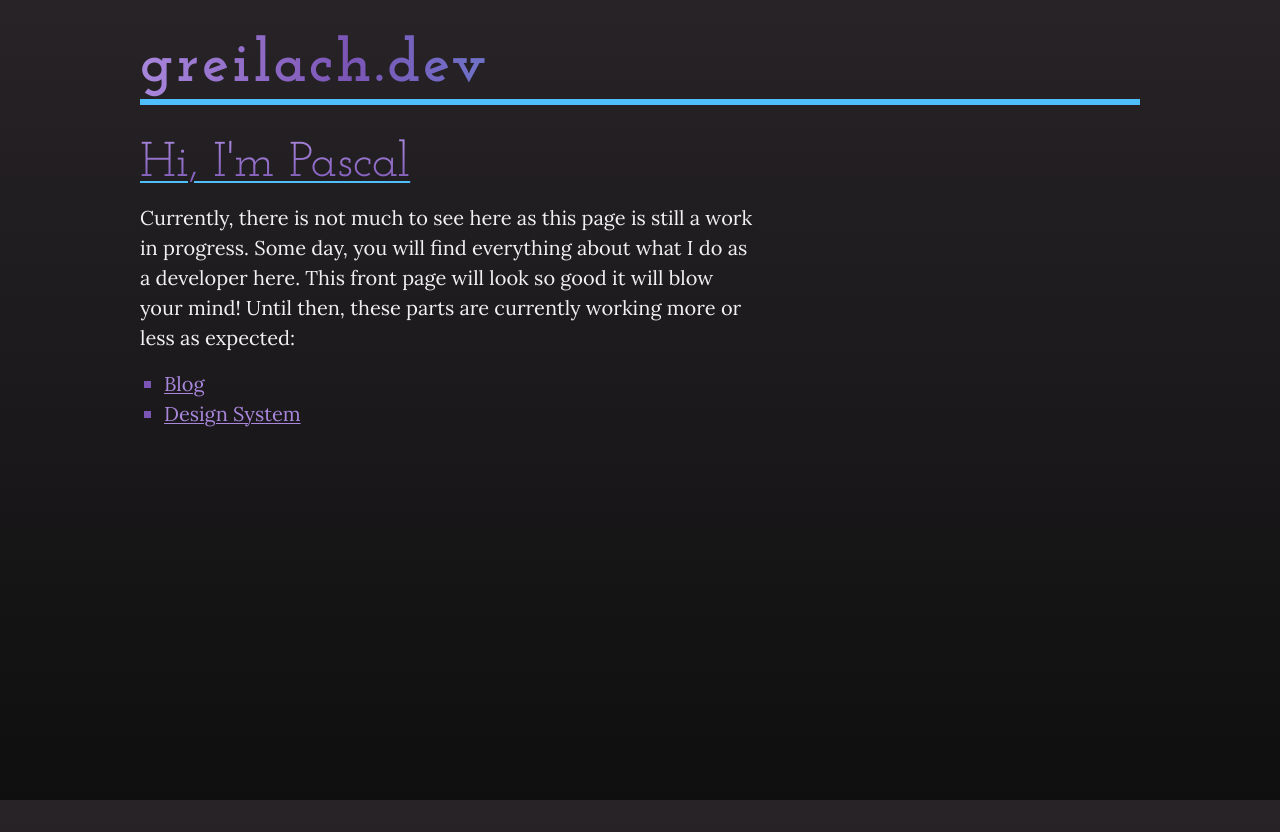
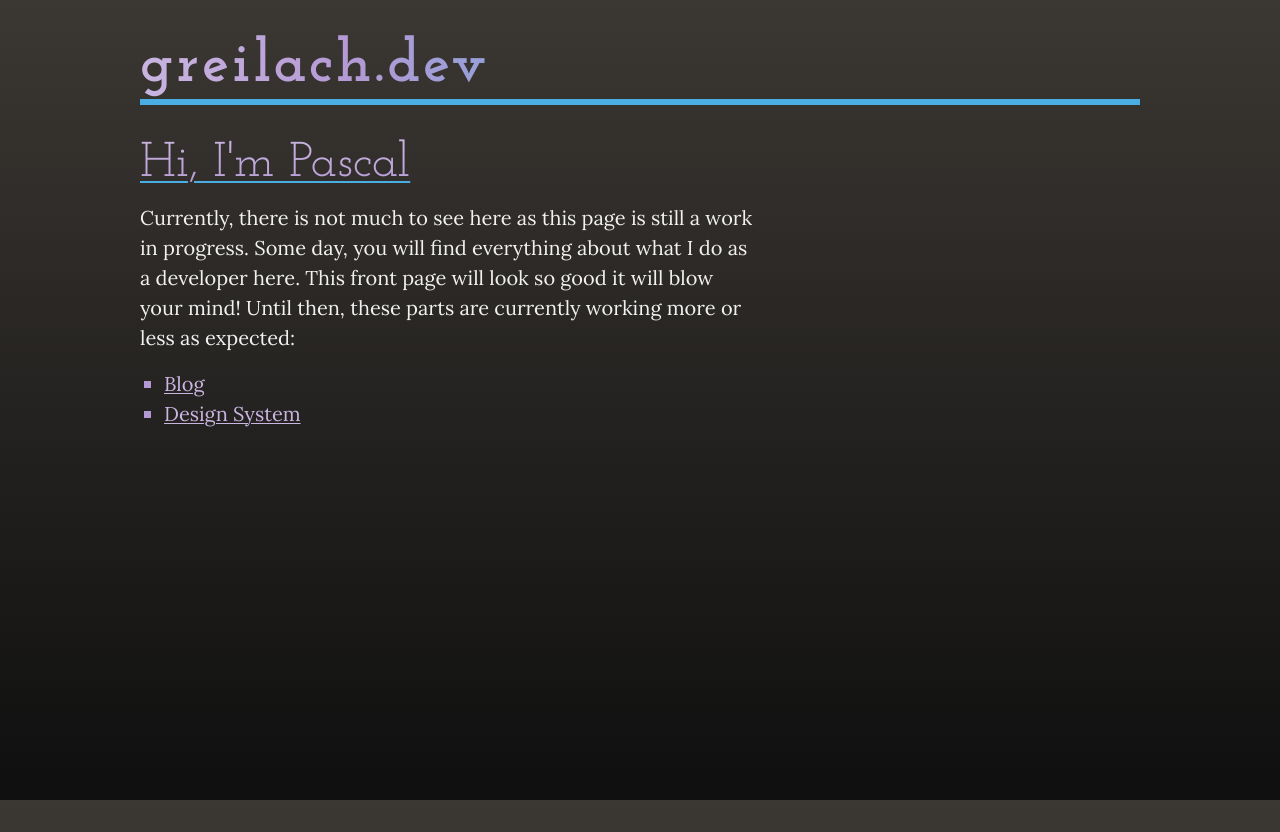
Before and after one commit to Frdnspnzr/greilach.dev, a Next.js app: page / in a window 1280 px wide. Built offline with nearby package versions, Linux system fonts and the light colour scheme.

Commit message:
Update color palette

```diff
--- /dev/null
+++ b/app/theme/palette.scss
@@ -0,0 +1,61 @@
+:root {
+  /* @link https://accessiblepalette.com/?lightness=98.2,93.95,85.1,76.5,67.65,57.8,47.6,40.4,32.4,23.55&fc0547=1,0&fffb16=1,0&4ebffb=1,0&7b55b5=1,0&FFEEDD=0,0 */
+
+  --red-50: #fff8f8;
+  --red-100: #ffe9e7;
+  --red-200: #ffc7c5;
+  --red-300: #ffa5a3;
+  --red-400: #ff7d80;
+  --red-500: #ff4158;
+  --red-600: #df1340;
+  --red-700: #ba1a37;
+  --red-800: #931c2d;
+  --red-900: #6a1b22;
+
+  --yellow-50: #fffdbf;
+  --yellow-100: #f9f518;
+  --yellow-200: #dfdb1c;
+  --yellow-300: #c6c21e;
+  --yellow-400: #ada91f;
+  --yellow-500: #928f1e;
+  --yellow-600: #77741d;
+  --yellow-700: #65621b;
+  --yellow-800: #514e19;
+  --yellow-900: #3c3915;
+
+  --blue-50: #f5fbff;
+  --blue-100: #def0fe;
+  --blue-200: #abdbfd;
+  --blue-300: #6dc6fc;
+  --blue-400: #4aaee5;
+  --blue-500: #4293c0;
+  --blue-600: #39779b;
+  --blue-700: #336482;
+  --blue-800: #2b5067;
+  --blue-900: #233b4a;
+
+  --purple-50: #fbf9fd;
+  --purple-100: #f1ebf7;
+  --purple-200: #ddcfec;
+  --purple-300: #c9b5e0;
+  --purple-400: #b49ad4;
+  --purple-500: #9c7cc7;
+  --purple-600: #835fb9;
+  --purple-700: #704ea4;
+  --purple-800: #593f81;
+  --purple-900: #422f5c;
+
+  --gray-50: #fff9f3;
+  --gray-100: #fcebda;
+  --gray-200: #e1d2c3;
+  --gray-300: #c8bbad;
+  --gray-400: #afa397;
+  --gray-500: #938980;
+  --gray-600: #787068;
+  --gray-700: #655e57;
+  --gray-800: #514b46;
+  --gray-900: #3b3733;
+
+  --white: rgb(241, 241, 241);
+  --black: rgb(15, 15, 15);
+}
--- a/app/theme/typography.scss
+++ b/app/theme/typography.scss
@@ -106,7 +106,7 @@ a {
 
   &:hover,
   &:focus {
-    color: var(--purple-30);
+    color: var(--purple-300);
   }
 }
 
--- a/app/theme/variables.scss
+++ b/app/theme/variables.scss
@@ -1,4 +1,4 @@
-@use "sass:color";
+@import "palette";
 
 :root {
   /*
@@ -35,33 +35,14 @@
   --size-layout-content: 700px;
 
   /*
-   * COLOR TOKENS
-   */
-  --purple-30: rgb(203, 176, 244);
-  --purple-40: rgb(169, 135, 220);
-  --purple-50: rgb(123, 85, 181);
-  --purple-60: rgb(80, 50, 125);
-  --purple-70: rgb(51, 25, 91);
-
-  --blue-30: rgb(142, 211, 248);
-  --blue-50: rgb(78, 191, 251);
-
-  --gray-10: rgb(241, 222, 241);
-  --gray-50: rgb(78, 72, 78);
-  --gray-70: rgb(39, 35, 39);
-
-  --white: rgb(241, 241, 241);
-  --black: rgb(15, 15, 15);
-
-  /*
    * SEMANTIC COLORS
    */
-  --color-primary: var(--purple-50);
-  --color-primary-light: var(--purple-40);
-  --color-primary-dark: var(--purple-70);
-  --color-secondary: var(--blue-50);
-  --color-subtle: var(--gray-50);
-  --color-faint: var(--gray-70);
+  --color-primary: var(--purple-400);
+  --color-primary-light: var(--purple-300);
+  --color-primary-dark: var(--purple-600);
+  --color-secondary: var(--blue-400);
+  --color-subtle: var(--gray-500);
+  --color-faint: var(--gray-800);
 
   /*
    * ELEMENT COLORS
@@ -72,14 +53,11 @@
   --color-paper-background: var(--color-faint);
   --color-paper-border: var(--color-border);
 
-  --colors-background-start: var(--gray-70);
+  --colors-background-start: var(--gray-900);
   --colors-background-end: var(--black);
 
   /*
    * TYPOGRAPHY COLORS
    */
   --color-text: var(--white);
-
-  --colors-link-hover: #{color.scale(rgb(222, 207, 245), $lightness: -25%)};
-  --colors-link-active: #{color.scale(rgb(222, 207, 245), $lightness: -30%)};
 }
```
